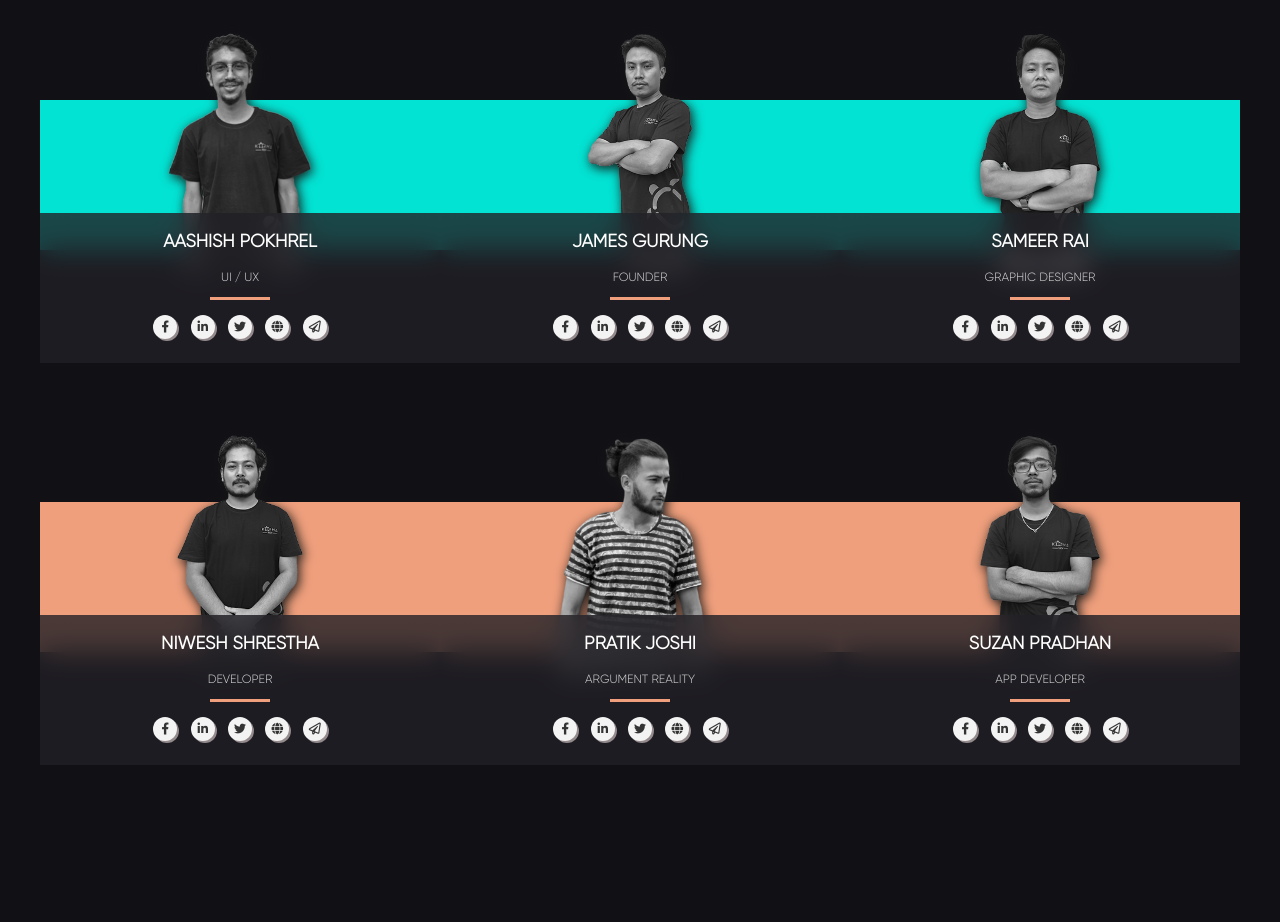
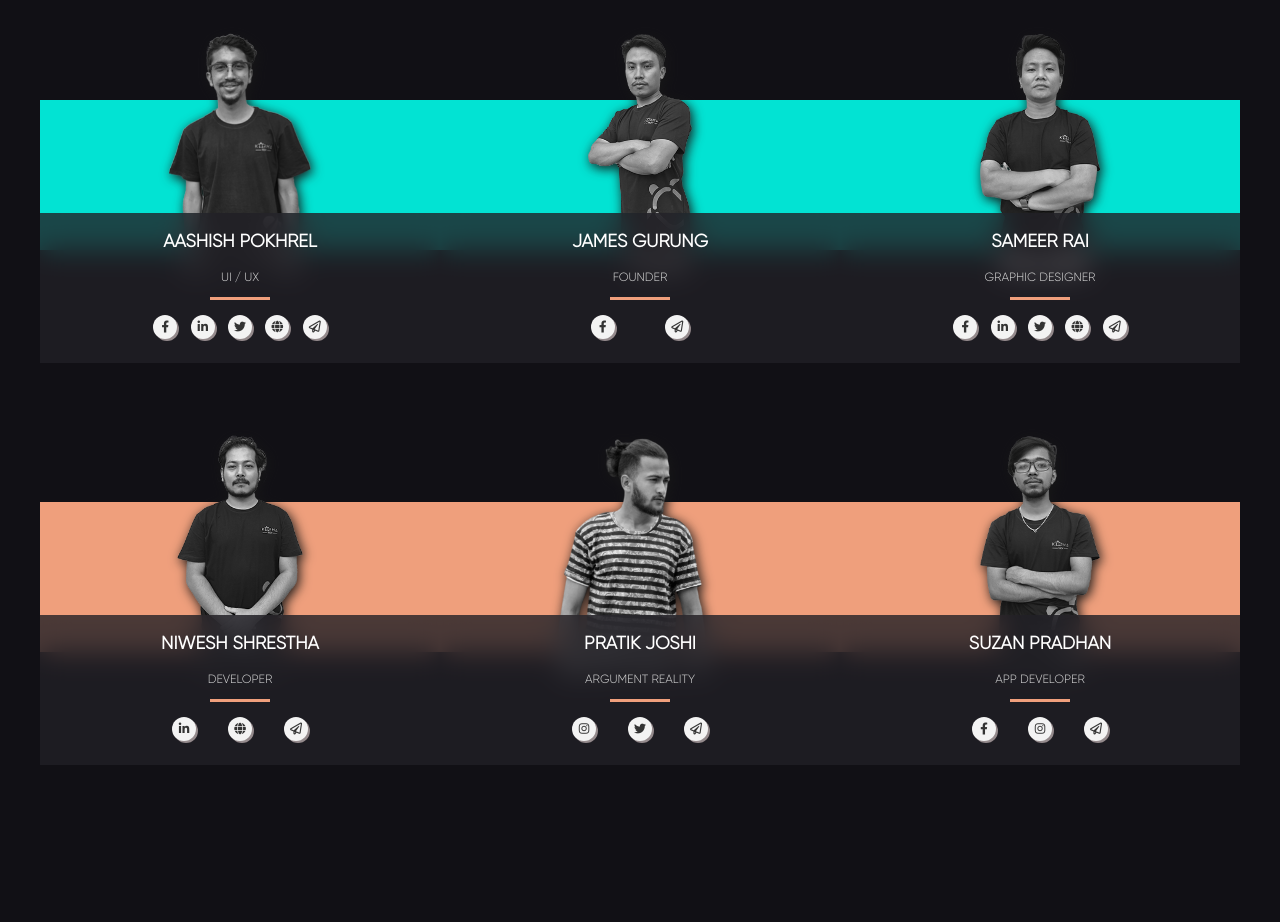
Before and after one commit to suzanpradhan/kurma-tech-web-live, a plain HTML site: page index.html in a window 1280 px wide. Shown: the part 2622-3544 px from the top of the page. Drawn offline with Linux system fonts and the light colour scheme.

Commit message:
Added Website Description and Social Links

```diff
--- a/index.html
+++ b/index.html
@@ -135,7 +135,8 @@
                                     <!-- <span>TECH</span>  -->
                                 </h1>
                                 <p>
-                                    Kurma Tech is always in a position to provide cutting edge solutions. With a perfect blend of young and experienced IT professionals, the team has a dual edged advantage of being both dynamic and stable. Both these advantages assure that the organization will be dynamic enough to adapt itself to the fast changing world of Information Technology.
+                                    Kurma Tech is a full-service software development company that designs, develops and supports unique software solutions. We are the perfect blend of young and experienced IT professionals providing cutting edge solutions.
+                                    <!-- Kurma Tech is always in a position to provide cutting edge solutions. With a perfect blend of young and experienced IT professionals, the team has a dual edged advantage of being both dynamic and stable. Both these advantages assure that the organization will be dynamic enough to adapt itself to the fast changing world of Information Technology. -->
                                 </p>
                             </div>
                         </div>
@@ -195,11 +196,8 @@
                                 <h3>James Gurung</h3>
                                 <h6>Founder</h6>
                                 <div class="team_social_links">
-                                    <span><a href="#"><i class="fab fa-facebook-f"></i></a></span>
-                                    <span><a href="#"><i class="fab fa-linkedin-in"></i></a></span>
-                                    <span><a href="#"><i class="fab fa-twitter"></i></a></span>
-                                    <span><a href="#"><i class="fas fa-globe"></i></a></span>
-                                    <span><a href="#"><i class="far fa-paper-plane"></i></a></span>
+                                    <span><a href="https://www.facebook.com/profile.php?id=100012477304539" target="_blank"><i class="fab fa-facebook-f"></i></a></span>
+                                    <span><a href="mailto:jameegrg@gmail.com"><i class="far fa-paper-plane"></i></a></span>
                                 </div>
                             </div>
                         </div>
@@ -217,7 +215,7 @@
                                     <span><a href="#"><i class="fab fa-linkedin-in"></i></a></span>
                                     <span><a href="#"><i class="fab fa-twitter"></i></a></span>
                                     <span><a href="#"><i class="fas fa-globe"></i></a></span>
-                                    <span><a href="#"><i class="far fa-paper-plane"></i></a></span>
+                                    <span><a href="mailto:sameer.gd@kurmatechnepal.com"><i class="far fa-paper-plane"></i></a></span>
                                 </div>
                             </div>
                         </div>
@@ -234,11 +232,9 @@
                                 <h3>Niwesh Shrestha</h3>
                                 <h6>Developer</h6>
                                 <div class="team_social_links">
-                                    <span><a href="#"><i class="fab fa-facebook-f"></i></a></span>
-                                    <span><a href="#"><i class="fab fa-linkedin-in"></i></a></span>
-                                    <span><a href="#"><i class="fab fa-twitter"></i></a></span>
-                                    <span><a href="#"><i class="fas fa-globe"></i></a></span>
-                                    <span><a href="#"><i class="far fa-paper-plane"></i></a></span>
+                                    <span><a href="https://www.linkedin.com/in/niw3sh/" target="_blank"><i class="fab fa-linkedin-in"></i></a></span>
+                                    <span><a href="https://www.niweshshrestha.com.np/" target="_blank"><i class="fas fa-globe"></i></a></span>
+                                    <span><a href="mailto:md.niwesh@kurmatechnepal.com"><i class="far fa-paper-plane"></i></a></span>
                                 </div>
                             </div>
                         </div>
@@ -252,11 +248,9 @@
                                 <h3>Pratik Joshi</h3>
                                 <h6>Argument Reality</h6>
                                 <div class="team_social_links">
-                                    <span><a href="#"><i class="fab fa-facebook-f"></i></a></span>
-                                    <span><a href="#"><i class="fab fa-linkedin-in"></i></a></span>
-                                    <span><a href="#"><i class="fab fa-twitter"></i></a></span>
-                                    <span><a href="#"><i class="fas fa-globe"></i></a></span>
-                                    <span><a href="#"><i class="far fa-paper-plane"></i></a></span>
+                                    <span><a href="https://www.instagram.com/3pratik3/" target="_blank"><i class="fab fa-instagram"></i></a></span>
+                                    <span><a href="https://twitter.com/_101110001_" target="_blank"><i class="fab fa-twitter"></i></a></span>
+                                    <span><a href="mailto:rm.pratik@kurmatechnepal.com"><i class="far fa-paper-plane"></i></a></span>
                                 </div>
                             </div>
                         </div>
@@ -270,11 +264,9 @@
                                 <h3>Suzan Pradhan</h3>
                                 <h6>App Developer</h6>
                                 <div class="team_social_links">
-                                    <span><a href="#"><i class="fab fa-facebook-f"></i></a></span>
-                                    <span><a href="#"><i class="fab fa-linkedin-in"></i></a></span>
-                                    <span><a href="#"><i class="fab fa-twitter"></i></a></span>
-                                    <span><a href="#"><i class="fas fa-globe"></i></a></span>
-                                    <span><a href="#"><i class="far fa-paper-plane"></i></a></span>
+                                    <span><a href="https://www.facebook.com/iamsujanpradhan" target="_blank"><i class="fab fa-facebook-f"></i></a></span>
+                                    <span><a href="https://www.instagram.com/_sujanpradhan/" target="_blank"><i class="fab fa-instagram"></i></a></span>
+                                    <span><a href="mailto:dev.suzan@kurmatechnepal.com"><i class="far fa-paper-plane"></i></a></span>
                                 </div>
                             </div>
                         </div>
```
